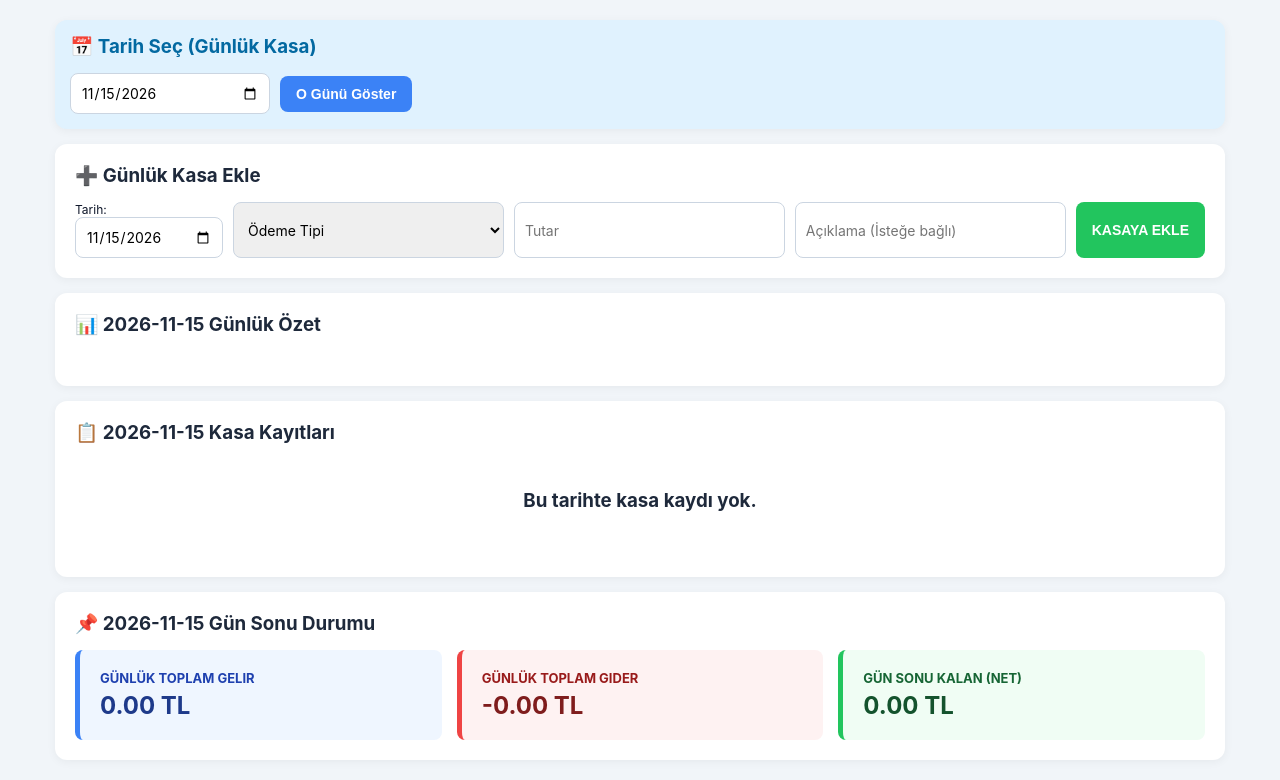
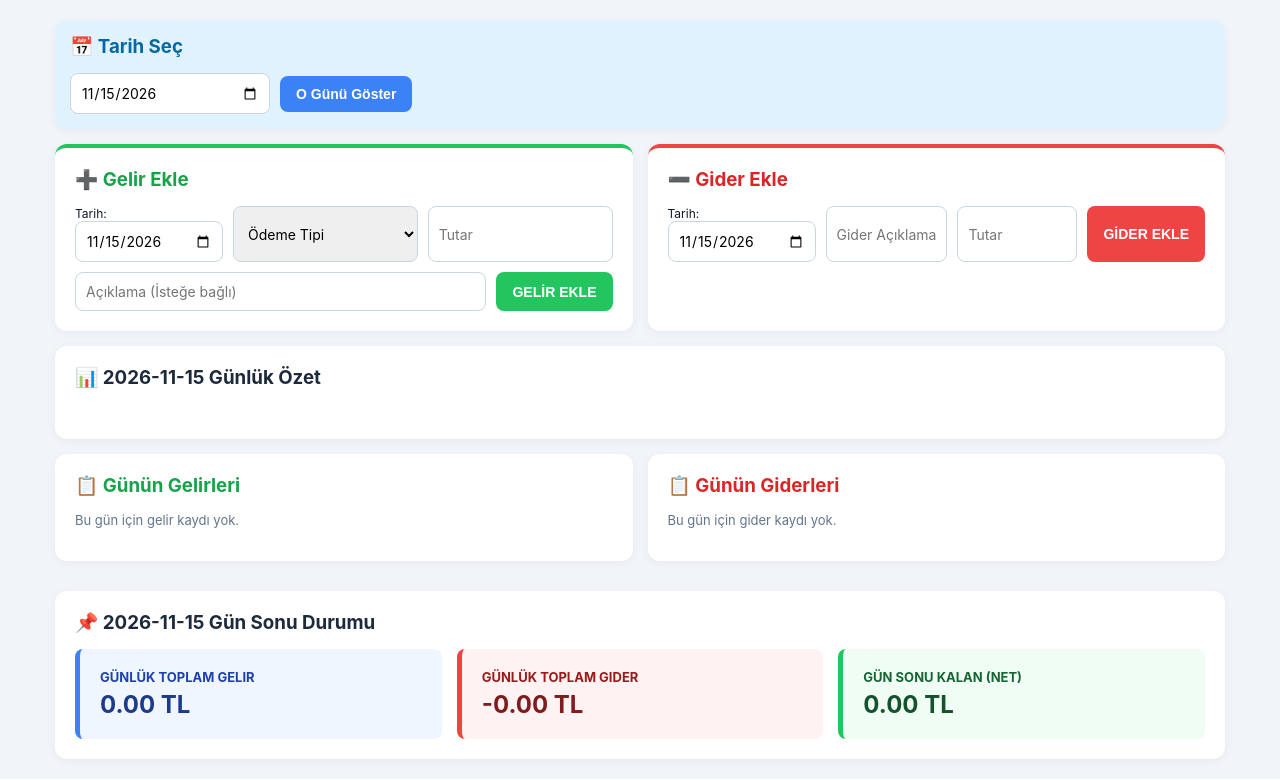
Before and after one commit to Kadirsh299/acar-kasa-takip, a Flask app: page /kasa in a window 1280 px wide. Shown: the part 53-833 px from the top of the page. Run offline with Flask 3, Linux system fonts and the light colour scheme; the visitor is signed in with stand-in values (Sample User, id 1); data that the repository does not hold is empty; parts of the project's set-up code (start-up, migrations or seed data) failed here and were passed over.

Commit message:
Update kasa.html

```diff
--- a/templates/kasa.html
+++ b/templates/kasa.html
@@ -1,15 +1,19 @@
 {% extends "base.html" %}{% block icerik %}
 <div class="kart" style="background:#e0f2fe; padding:15px;">
-    <h3 style="margin-top:0; color:#0369a1;">📅 Tarih Seç (Günlük Kasa)</h3>
+    <h3 style="margin-top:0; color:#0369a1;">📅 Tarih Seç</h3>
     <form method="get" class="form-row" style="align-items:center; margin:0;">
         <input type="date" name="tarih" value="{{ secili_tarih }}" required style="max-width:200px;">
         <button class="btn btn-mavi" type="submit" style="width:auto;">O Günü Göster</button>
     </form>
 </div>
 
-<div class="kart">
-<h3>➕ Günlük Kasa Ekle</h3>
+<!-- YAN YANA EKLEME FORMLARI -->
+<div style="display:flex; gap:15px; flex-wrap:wrap; margin-bottom:15px;">
+    <!-- GELİR EKLE -->
+    <div class="kart" style="flex:1; min-width:300px; border-top:4px solid #22c55e; margin-bottom:0;">
+        <h3 style="color:#16a34a;">➕ Gelir Ekle</h3>
         <form method="post" class="form-row">
+            <input type="hidden" name="form_tipi" value="gelir">
             <label style="font-size:12px;">Tarih:<br><input type="date" name="tarih" value="{{ secili_tarih }}" required></label>
             <select name="tip" required>
                 <option value="">Ödeme Tipi</option>
@@ -19,10 +23,24 @@
             </select>
             <input name="tutar" placeholder="Tutar" required type="number" step="0.01">
             <input name="aciklama" placeholder="Açıklama (İsteğe bağlı)">
-    <button class="btn btn-yesil" type="submit">KASAYA EKLE</button>
+            <button class="btn btn-yesil" type="submit">GELİR EKLE</button>
         </form>
     </div>
 
+    <!-- GİDER EKLE -->
+    <div class="kart" style="flex:1; min-width:300px; border-top:4px solid #ef4444; margin-bottom:0;">
+        <h3 style="color:#dc2626;">➖ Gider Ekle</h3>
+        <form method="post" class="form-row">
+            <input type="hidden" name="form_tipi" value="gider">
+            <label style="font-size:12px;">Tarih:<br><input type="date" name="tarih" value="{{ secili_tarih }}" required></label>
+            <input name="aciklama" placeholder="Gider Açıklaması" required style="flex:2;">
+            <input name="tutar" placeholder="Tutar" required type="number" step="0.01">
+            <button class="btn btn-kirmizi" type="submit">GİDER EKLE</button>
+        </form>
+    </div>
+</div>
+
+<!-- ÖZET -->
 <div class="kart">
 <h3>📊 {{ secili_tarih }} Günlük Özet</h3>
 <div style="display:grid; grid-template-columns:repeat(auto-fit, minmax(120px, 1fr)); gap:10px; margin-bottom:15px;">
@@ -37,28 +55,51 @@
 </div>
 </div>
 
-<div class="kart">
-<h3>📋 {{ secili_tarih }} Kasa Kayıtları</h3>
+<!-- LİSTELER (YAN YANA) -->
+<div style="display:flex; gap:15px; flex-wrap:wrap;">
+    <!-- GELİR LİSTESİ -->
+    <div class="kart" style="flex:1; min-width:300px;">
+        <h3 style="color:#16a34a;">📋 Günün Gelirleri</h3>
         {% if kayitlar %}
         <div style="overflow-x:auto"><table>
-<tr><th>Saat</th><th>Ödeme Tipi</th><th>Tutar</th><th>Açıklama</th><th>İşlem</th></tr>
+        <tr><th>Saat</th><th>Tip</th><th>Tutar</th><th>İşlem</th></tr>
         {% for k in kayitlar %}
         <tr>
         <td>{{ k.tarih.strftime("%H:%M") }}</td>
-<td><b>{{ k.tip }}</b></td>
+        <td>{{ k.tip }}</td>
         <td style="color:#16a34a; font-weight:bold;">{{ "%.2f"|format(k.tutar) }} TL</td>
-<td>{{ k.aciklama or "-" }}</td>
-<td><a href="{{ url_for('kasa_sil', id=k.id) }}" class="btn btn-kirmizi" style="padding:5px 8px;font-size:11px" onclick="return confirm('Silinsin mi?')">Sil</a></td>
+        <td><a href="{{ url_for('kasa_sil', id=k.id) }}" class="btn btn-kirmizi" style="padding:4px 8px;font-size:11px" onclick="return confirm('Silinsin mi?')">Sil</a></td>
         </tr>
         {% endfor %}
         </table></div>
         {% else %}
-<div style="text-align:center; padding:30px; color:#64748b;"><h3>Bu tarihte kasa kaydı yok.</h3></div>
+        <p style="color:#64748b; font-size:13px;">Bu gün için gelir kaydı yok.</p>
         {% endif %}
     </div>
 
-<!-- GÜN SONU ÖZETİ (YENİ EKLENEN KISIM) -->
-<div class="kart">
+    <!-- GİDER LİSTESİ -->
+    <div class="kart" style="flex:1; min-width:300px;">
+        <h3 style="color:#dc2626;">📋 Günün Giderleri</h3>
+        {% if giderler %}
+        <div style="overflow-x:auto"><table>
+        <tr><th>Saat</th><th>Açıklama</th><th>Tutar</th><th>İşlem</th></tr>
+        {% for g in giderler %}
+        <tr>
+        <td>{{ g.tarih.strftime("%H:%M") }}</td>
+        <td>{{ g.aciklama }}</td>
+        <td style="color:#dc2626; font-weight:bold;">{{ "%.2f"|format(g.tutar) }} TL</td>
+        <td><a href="{{ url_for('gider_sil', id=g.id) }}" class="btn btn-kirmizi" style="padding:4px 8px;font-size:11px" onclick="return confirm('Silinsin mi?')">Sil</a></td>
+        </tr>
+        {% endfor %}
+        </table></div>
+        {% else %}
+        <p style="color:#64748b; font-size:13px;">Bu gün için gider kaydı yok.</p>
+        {% endif %}
+    </div>
+</div>
+
+<!-- GÜN SONU ÖZETİ -->
+<div class="kart" style="margin-top:15px;">
 <h3>📌 {{ secili_tarih }} Gün Sonu Durumu</h3>
 <div style="display:flex; gap:15px; flex-wrap:wrap;">
     <div style="background:#eff6ff; padding:20px; border-radius:8px; flex:1; border-left:5px solid #3b82f6;">
```
Lines whose indentation alone changed are shown as unchanged.
